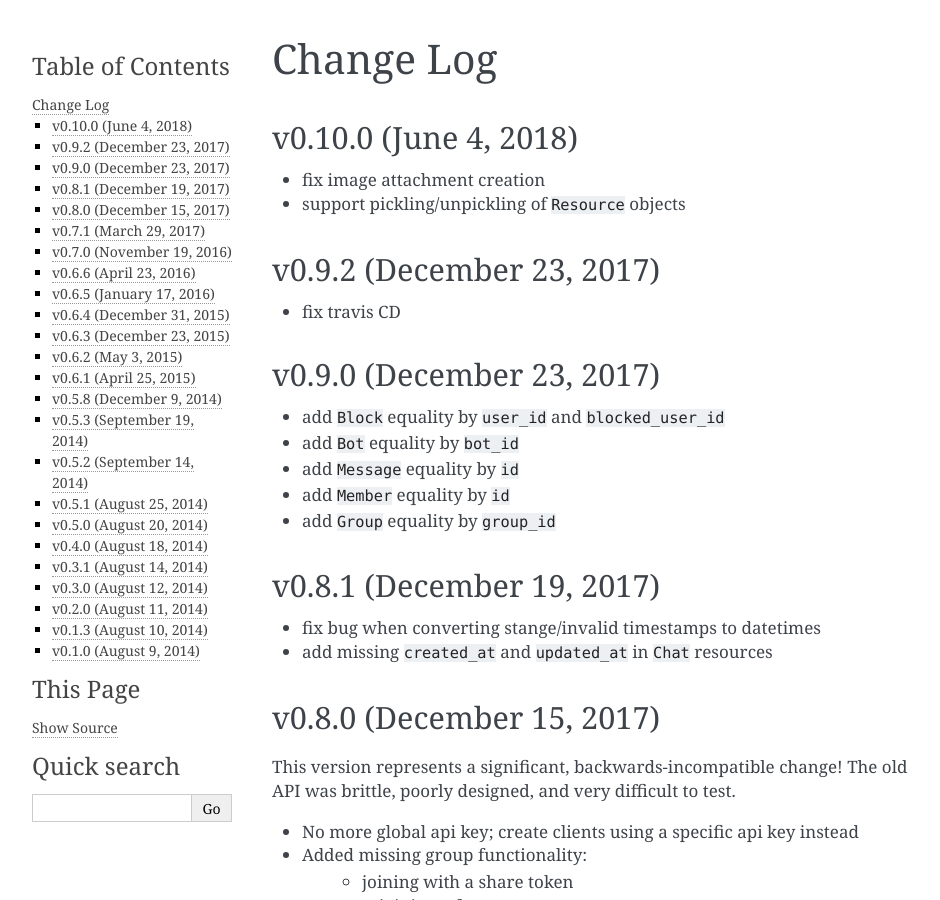
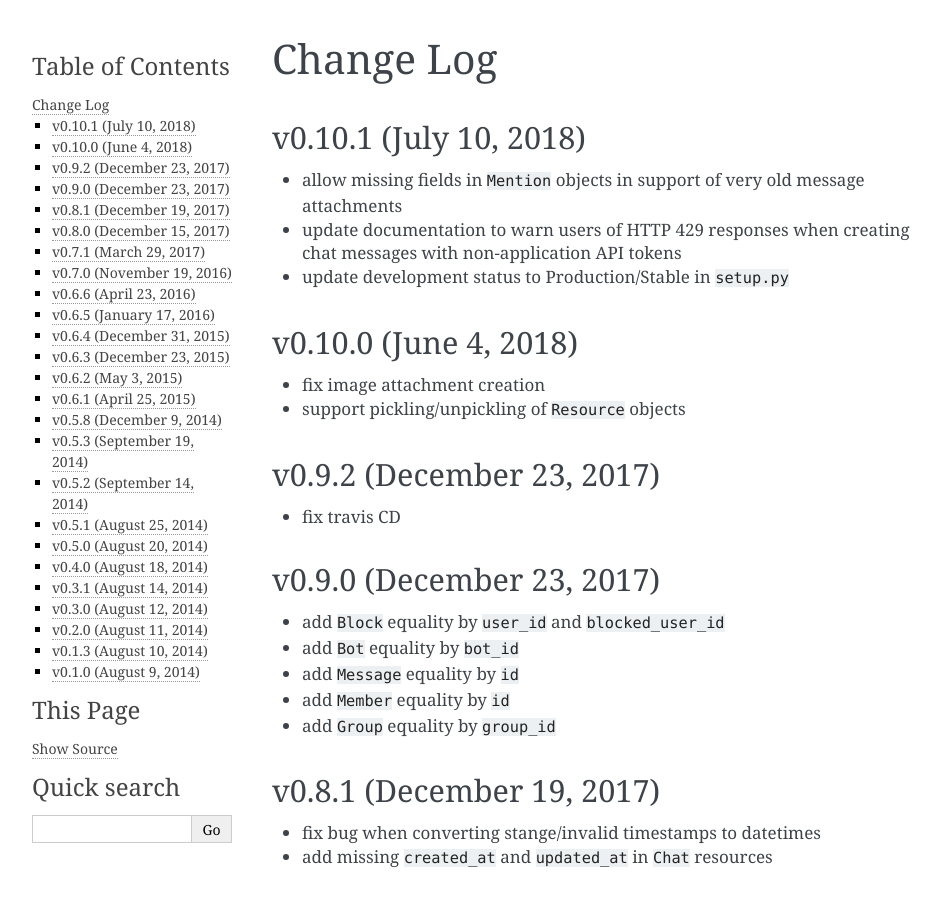
Before and after one commit to rhgrant10/Groupy, a Sphinx documentation site: the page built from docs/pages/changelog.rst, in a window 1280 px wide and 900 px high. Shown: the whole window, without its empty margins (148-1088 px from the left). Built offline with Sphinx 7.4.7, drawn with Linux system fonts in a browser that asks for light colours.

Commit message:
Update changelog and bumpversion

```diff
--- a/CHANGELOG.rst
+++ b/CHANGELOG.rst
@@ -1,6 +1,13 @@
 ==========
 Change Log
 ==========
+
+v0.10.1 (July 10, 2018)
+=======================
+
+- allow missing fields in ``Mention`` objects in support of very old message attachments
+- update documentation to warn users of HTTP 429 responses when creating chat messages with non-application API tokens
+- update development status to Production/Stable in ``setup.py``
 
 v0.10.0 (June 4, 2018)
 ======================
--- a/docs/conf.py
+++ b/docs/conf.py
@@ -61,9 +61,9 @@ copyright = '2018, Robert Grant'
 # built documents.
 #
 # The short X.Y version.
-version = '0.10.0'
+version = '0.10.1'
 # The full version, including alpha/beta/rc tags.
-release = '0.10.0'
+release = '0.10.1'
 
 # The language for content autogenerated by Sphinx. Refer to documentation
 # for a list of supported languages.
--- a/groupy/__init__.py
+++ b/groupy/__init__.py
@@ -11,4 +11,4 @@ from .client import Client  # noqa: F401
 from .api import attachments  # noqa: F401
 
 
-__version__ = '0.10.0'
+__version__ = '0.10.1'
--- a/setup.cfg
+++ b/setup.cfg
@@ -1,5 +1,5 @@
 [bumpversion]
-current_version = 0.10.0
+current_version = 0.10.1
 commit = False
 tag = False
 
--- a/setup.py
+++ b/setup.py
@@ -19,7 +19,7 @@ with open('testing_requirements.txt') as test_requirements_file:
 
 setup(
     name='GroupyAPI',
-    version='0.10.0',
+    version='0.10.1',
     description='The simple yet powerful wrapper for the GroupMe API',
     long_description=readme + '\n\n' + changelog,
     author='Robert Grant',
```
